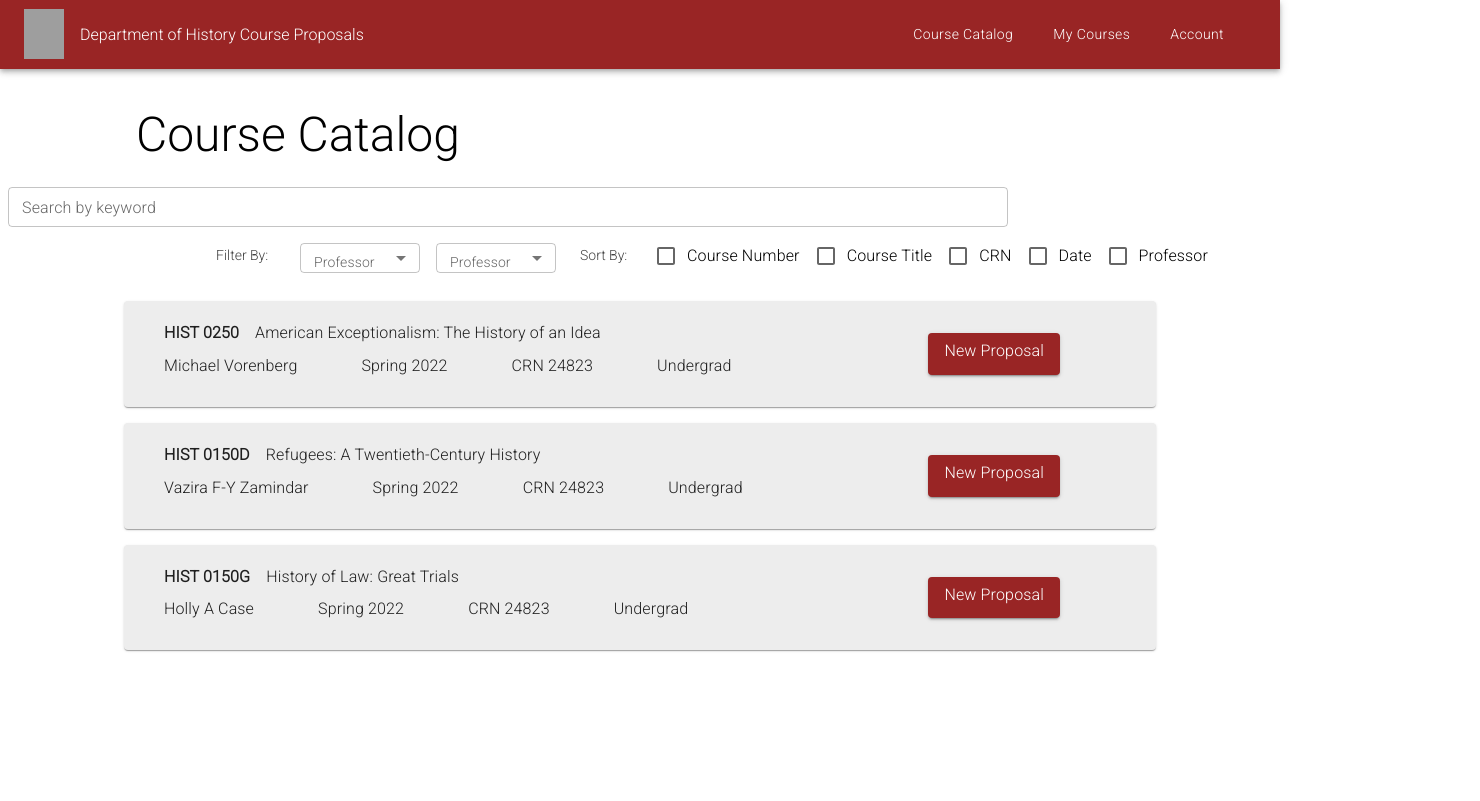
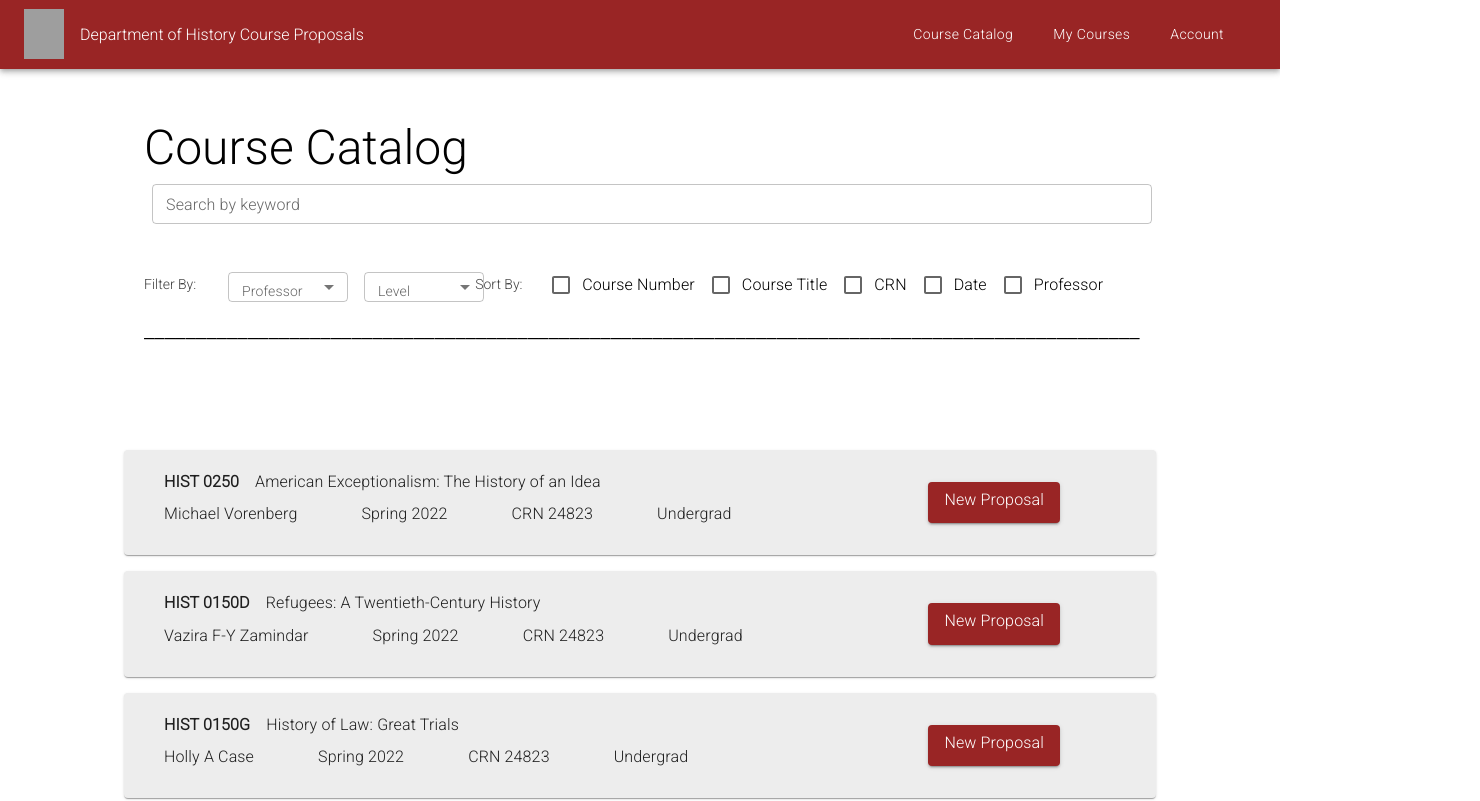
Before and after one commit to brownhistorydept/course-proposals-site, a React (Create React App) app in the folder client/: page /courses in a window 1280 px wide. Shown: the top 801 px of the page, 1480 px wide, since content can reach past the window. Built offline with nearby package versions, Linux system fonts and the light colour scheme; grey boxes are pictures that could not be loaded.

Commit message:
Ken's updates

```diff
--- a/client/src/CoursePage.tsx
+++ b/client/src/CoursePage.tsx
@@ -12,6 +12,7 @@ const courses = [
 function CoursePage() {
   return (
     <div className="CoursePage">
+      <NavBar/>
       <CourseProposal/>
       {courses.map((course, index) => (
             <CourseInfo course_number={course.course_number}
--- a/client/src/components/CourseProposal.js
+++ b/client/src/components/CourseProposal.js
@@ -11,7 +11,8 @@ import Avatar from '@mui/material/Avatar';
 import Button from '@mui/material/Button';
 import Tooltip from '@mui/material/Tooltip';
 import MenuItem from '@mui/material/MenuItem';
-import FilterDropdown from './FilterDropdown';
+import FilterDropdown from './Professor';
+import FilterDropdown2 from './Level';
 import NavBar from './NavBar';
 import Filters from './Filters';
 import Item from './Item';
@@ -39,33 +40,48 @@ const ResponsiveAppBar = () => {
     setAnchorElUser(null);
   };
 
+  return (
 
-
-
-  return (
-    <div>
-      <NavBar/>
-      <div>
+    <div align='left'>
+      <Box sx={{
+            margin: 'auto', marginTop: 4, width: 0.8, paddingLeft: 0, border:0
+          }}>
         <br/>
-        <br/>
-        <Box sx={{ width: '50%', maxWidth: 500, border: 0, marginLeft: 17 }}>
-          <Typography variant="h3" gutterBottom component="div">
-            Course Catalog
+        <Box
+            sx={{
+            width: 500,
+            height: 120,
+            margin: 0,
+            paddingLeft: 2,
+          }}>
+          <Typography variant="h3">
+              Course Catalog
           </Typography>
+          <SearchBar/>
         </Box>
-        <SearchBar/>
-        <Box sx={{ display: 'flex', marginLeft: 25, width: 1, p: 0, border: '0px solid'}}>
-          <Box sx={{display: 'grid', width: 0.3, gap: 0, border: '0px solid', flexGrow: 1, gridTemplateColumns: 'repeat(10, 1fr)'}}>
+        <Box sx={{ display: 'flex', width: 1, marginTop: 3, p: 0, border: '0px solid'}}>
+          <Box sx={{display: 'grid', width: 0.3, border: '0px solid', flexGrow: 1, gridTemplateColumns: 'repeat(10, 1fr)'}}>
               <Item>Filter By:</Item>
               <FilterDropdown/>
-              <FilterDropdown/>
+              <FilterDropdown2/>
           </Box>
-          <Box sx={{ display: 'flex', width: 1, gap: 0, border: '0px solid', gridTemplateColumns: 'repeat(10, 1fr)' }}>
+          <Box sx={{ display: 'flex', marginLeft:3, width: 1, gap: 0, border: '0px solid', flexGrow: 1, gridTemplateColumns: 'repeat(10, 1fr)' }}>
               <Item>Sort By:</Item>
               <Filters/>
           </Box>
         </Box>
-      </div>
+        <Box
+            sx={{
+            width: 1,
+            height: 120,
+            margin: 0,
+            paddingLeft: 2,
+          }}>
+          <Typography variant="h5">
+              ________________________________________________________________________________________________
+          </Typography>
+        </Box>
+      </Box>
 
     </div>
   );
--- a/client/src/components/Filters.js
+++ b/client/src/components/Filters.js
@@ -27,7 +27,7 @@ export default function CheckboxesGroup() {
 
   return (
     <Box sx={{ display: 'flex', height: 50, }}>
-      <FormControl sx={{ m: 3, margin:0 }} component="fieldset" variant="standard">
+      <FormControl sx={{ m: 0}} component="fieldset" variant="standard">
         <FormGroup row={true}>
           <FormControlLabel
             control={
--- /dev/null
+++ b/client/src/components/Level.js
@@ -0,0 +1,38 @@
+import * as React from 'react';
+import InputLabel from '@mui/material/InputLabel';
+import MenuItem from '@mui/material/MenuItem';
+import FormControl from '@mui/material/FormControl';
+import Select from '@mui/material/Select';
+
+
+export default function SelectLabels() {
+  const [level, setLevel] = React.useState('');
+
+  const handleChange = (event) => {
+    setLevel(event.target.value);
+  };
+
+  const levels = ["Level 1", "Level 2", "Level 3"];
+
+  return (
+    <div>
+      <FormControl sx={{ m: 1, minWidth: 120, height:20}} size="small">
+      <InputLabel sx={{ m: 0, margin: 0, height:1, border:0, padding:0, fontSize: 14}} id="demo-simple-select-helper-label">Level</InputLabel>
+        <Select
+          labelId="demo-simple-select-helper-label"
+          id="demo-simple-select-helper"
+          value={level}
+          label="Level"
+          onChange={handleChange}
+          sx = {{height:30, padding: 0, border: 0 }}
+        >
+          {levels.map((level) => (
+            <MenuItem value={1}>
+              {level}
+            </MenuItem>
+          ))}
+        </Select>
+      </FormControl>
+    </div>
+  );
+}
--- /dev/null
+++ b/client/src/components/Professor.js
@@ -0,0 +1,38 @@
+import * as React from 'react';
+import InputLabel from '@mui/material/InputLabel';
+import MenuItem from '@mui/material/MenuItem';
+import FormControl from '@mui/material/FormControl';
+import Select from '@mui/material/Select';
+
+
+export default function SelectLabels() {
+  const [professor, setProfessor] = React.useState('');
+
+  const handleChange = (event) => {
+    setProfessor(event.target.value);
+  };
+
+  const profs = ["Professor A", "Professor B", "Professor C"];
+
+  return (
+    <div>
+      <FormControl sx={{ m: 1, minWidth: 120, height:20}} size="small">
+      <InputLabel sx={{ m: 0, margin: 0, height:1, border:0, padding:0, fontSize: 14}} id="demo-simple-select-helper-label">Professor</InputLabel>
+        <Select
+          labelId="demo-simple-select-helper-label"
+          id="demo-simple-select-helper"
+          value={professor}
+          label="Professor"
+          onChange={handleChange}
+          sx = {{height:30, padding: 0, border: 0 }}
+        >
+          {profs.map((prof) => (
+            <MenuItem value={1}>
+              {prof}
+            </MenuItem>
+          ))}
+        </Select>
+      </FormControl>
+    </div>
+  );
+}
```
Also changed, not shown: client/src/components/AccountInput.js (added, +28 -0 lines), client/src/components/AccountPage.js (added, +131 -0 lines), client/src/App.css (line endings or trailing spaces).
